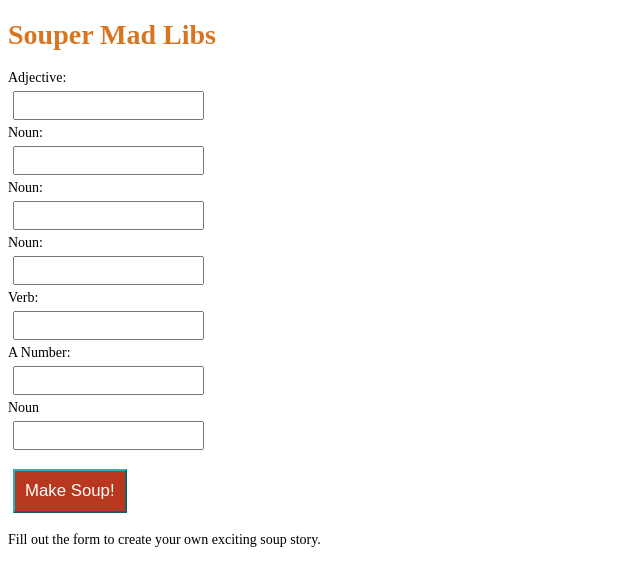
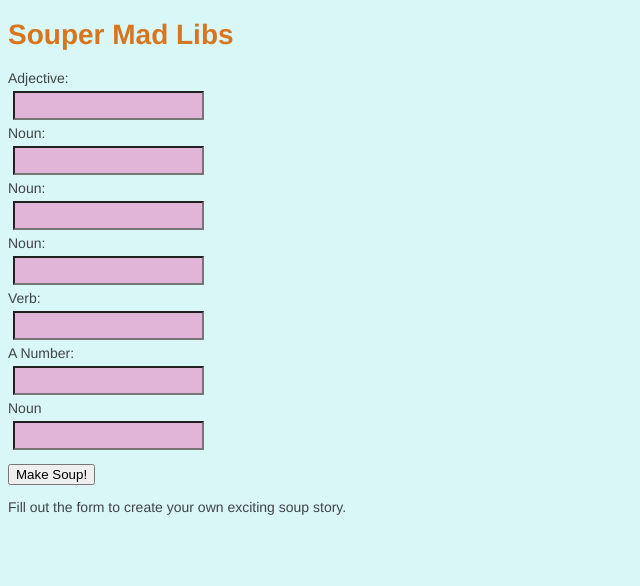
Before and after one commit to maybeemily/mad-lib-fun, a plain HTML site: page index.html in a window 1280 px wide. Shown: the whole page, without its empty margins (0-640 px from the left). Drawn offline with Linux system fonts and the light colour scheme.

Commit message:
updated CSS

```diff
--- a/main.css
+++ b/main.css
@@ -1,5 +1,6 @@
 body {
-    color:
+    background-color:#d9f7f7;
+    color:#414444;
     font-family: Helvetica Neue, Helvetica, Arial, sans-serif;
     font-size:14px;
 }
@@ -11,7 +12,7 @@ input {
     display:block;
     padding:5px;
     margin:5px;
-}
+    background-color:#e0b5d7;
 
 button {
     background-color:#b7381f;
```
